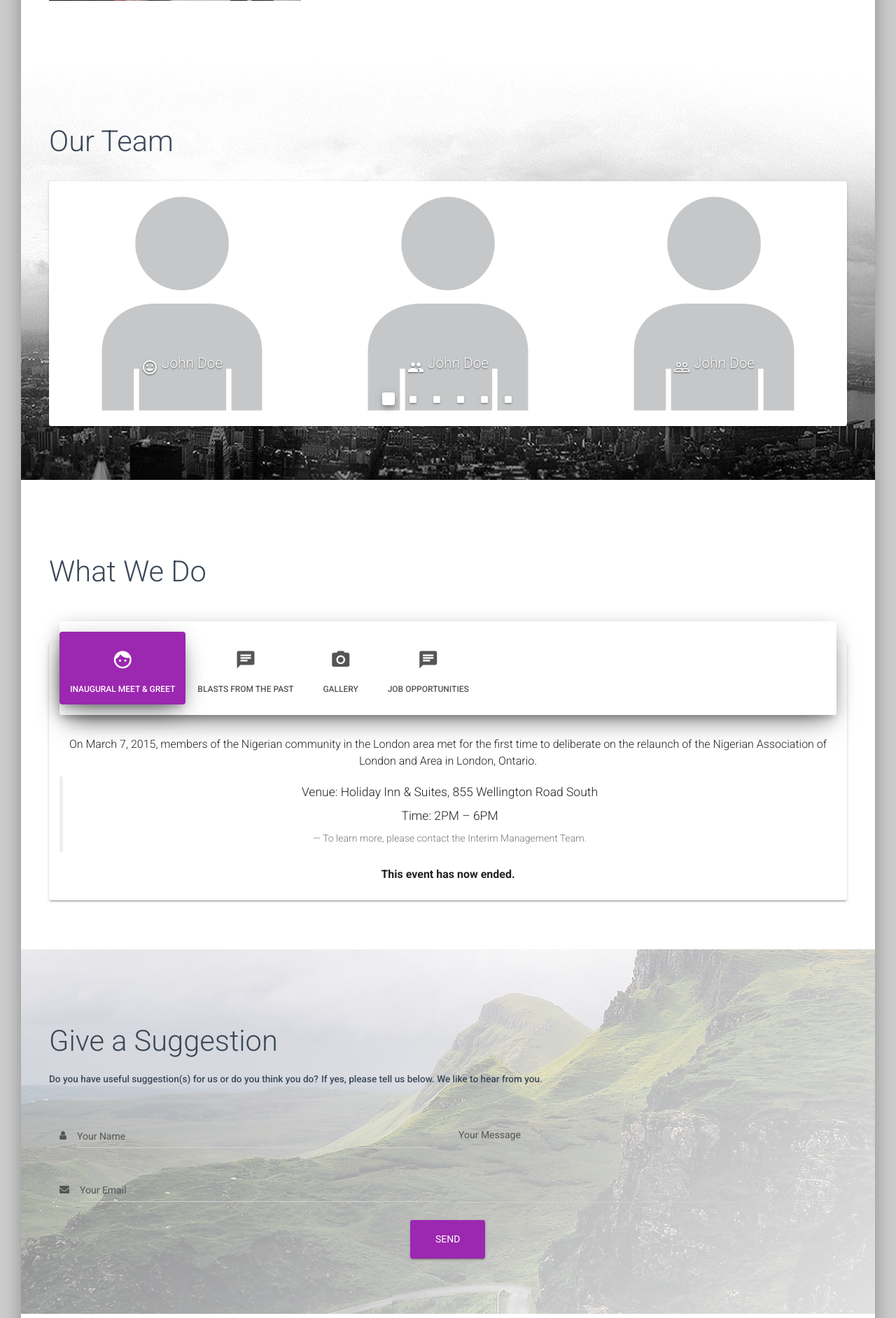
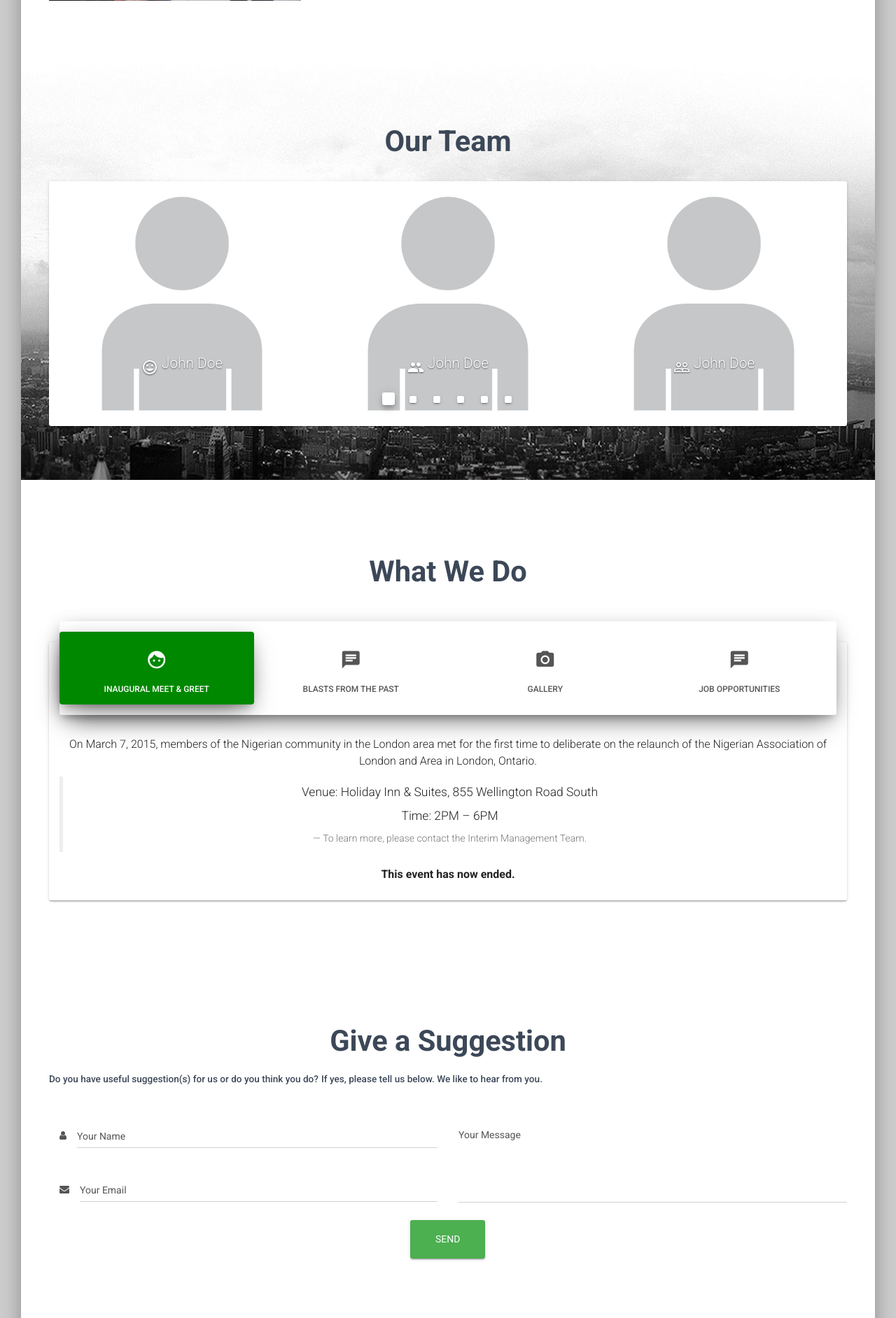
Before and after one commit to Developers-Foundation/nigerian-association, a PHP site: page / in a window 1280 px wide. Shown: the part 1116-3000 px from the top of the page at 70% size. Run offline with PHP 8.4, Linux system fonts and the light colour scheme; some libraries are stand-ins or nearby versions.

Commit message:
First comestic change (Everything is green now)

```diff
--- a/public_html/assets/css/material-kit.css
+++ b/public_html/assets/css/material-kit.css
@@ -35,7 +35,8 @@ body, h1, h2, h3, h4, h5, h6, .h1, .h2, .h3, .h4 {
 }
 
 a, a:hover, a:focus {
-    color: #9c27b0;
+    /*color: #9c27b0;*/
+    color:#46a149;
 }
 
 a .material-icons, a:hover .material-icons, a:focus .material-icons {
@@ -184,7 +185,8 @@ a .material-icons, a:hover .material-icons, a:focus .material-icons {
 .input-group-btn .btn.btn-raised.btn-primary,
 .input-group-btn .btn.btn-fab.btn-primary, .btn-group-raised
 .input-group-btn .btn.btn-primary {
-    background-color: #9c27b0;
+    /*background-color: #9c27b0;*/
+    color:#46a149;
     color: #ffffff;
 }
 
@@ -974,11 +976,14 @@ fieldset[disabled] .form-group.is-focused .radio label {
 }
 
 .radio input[type=radio]:checked ~ .check {
-    background-color: #9c27b0;
+    /*background-color: #9c27b0;*/
+    background-color: #46a149;
 }
 
 .radio input[type=radio]:checked ~ .circle {
-    border-color: #9c27b0;
+    /*
+    border-color: #9c27b0;*/
+    border-color:#46a149;
 }
 
 .radio input[type=radio]:checked ~ .check {
@@ -1232,7 +1237,8 @@ output {
 .form-control,
 .form-group .form-control {
     border: 0;
-    background-image: linear-gradient(#9c27b0, #9c27b0), linear-gradient(#D2D2D2, #D2D2D2);
+    background-image: linear-gradient(#008800, #008800), linear-gradient(#D2D2D2, #D2D2D2);
+    /*background-image: linear-gradient(#9c27b0, #9c27b0), linear-gradient(#D2D2D2, #D2D2D2);*/
     background-size: 0 2px, 100% 1px;
     background-repeat: no-repeat;
     background-position: center bottom, center calc(100% - 1px);
@@ -1319,19 +1325,22 @@ output {
 
 .form-group.is-focused .form-control {
     outline: none;
-    background-image: linear-gradient(#9c27b0, #9c27b0), linear-gradient(#D2D2D2, #D2D2D2);
+    background-image: linear-gradient(#008800, #008800), linear-gradient(#D2D2D2, #D2D2D2);
+    /*background-image: linear-gradient(#9c27b0, #9c27b0), linear-gradient(#D2D2D2, #D2D2D2);*/
     background-size: 100% 2px, 100% 1px;
     box-shadow: none;
     transition-duration: 0.3s;
 }
 
 .form-group.is-focused .form-control .material-input:after {
-    background-color: #9c27b0;
+    background-color: #008800;
+    /*background-color: #9c27b0;*/
 }
 
 .form-group.is-focused label,
 .form-group.is-focused label.control-label {
-    color: #9c27b0;
+    color:#008800;
+    /*color: #9c27b0;*/
 }
 
 .form-group.is-focused.label-placeholder label,
@@ -1830,9 +1839,14 @@ select.form-control[multiple], .form-group.is-focused select.form-control[multip
     font-size: 30px;
     padding: 15px 0;
 }
+/* this removes margin-left 2px from bootstrap*/
+.nav-pills>li+li {
+    margin-left: 0px;
+}
 
 .nav-pills > li.active > a, .nav-pills > li.active > a:focus, .nav-pills > li.active > a:hover {
-    background-color: #9c27b0;
+    background-color: #008800;
+    /*background-color: #9c27b0;*/
     color: #FFFFFF;
     box-shadow: 0 16px 38px -12px rgba(0, 0, 0, 0.56), 0 4px 25px 0px rgba(0, 0, 0, 0.12), 0 8px 10px -5px rgba(0, 0, 0, 0.2);
 }
@@ -2087,7 +2101,9 @@ legend {
 }
 
 .navbar, .navbar.navbar-default {
-    background-color: #9c27b0;
+    background-color: #008800;
+    /*background-color: #46a149;*/
+    /*background-color: #9c27b0;*/
     color: #ffffff;
 }
 
@@ -2611,6 +2627,8 @@ h1, .h1 {
 }
 
 h2, .h2 {
+    /*changed the text to be located at the centre*/
+    text-align: center;
     font-size: 2.6em;
 }
 
@@ -2657,7 +2675,8 @@ h6, .h6 {
 }
 
 .nav-tabs {
-    background: #9c27b0;
+    background-color: #008800;
+   /* background: #9c27b0;*/
     border: 0;
     border-radius: 3px;
     padding: 0 15px;
@@ -3070,7 +3089,8 @@ h6, .h6 {
 }
 
 .panel.panel-primary > .panel-heading {
-    background-color: #9c27b0;
+    background-color: #008800;
+    /*background-color: #9c27b0;*/
 }
 
 .panel.panel-success > .panel-heading {
--- a/public_html/gallery.html
+++ b/public_html/gallery.html
@@ -1,4 +1,4 @@
-<div class="header header-filter" style="background-image: url('assets/img/bg5.jpg'); height: 300px !important;">
+<div class="header header-filter" style="background-image: url('assets/img/bg6.jpg'); height: 400px !important;">
     <div class="container">
         <div class="row">
             <div class="col-md-8 col-md-offset-2">
--- a/public_html/index2.php
+++ b/public_html/index2.php
@@ -1,4 +1,4 @@
-<div class="header header-filter" style="background-image: url('assets/img/bg5.jpg');">
+<div class="header " style="background-image: url('assets/img/bg6.jpg');">
     <div class="container">
         <div class="row">
             <div class="col-md-8 col-md-offset-2">
@@ -15,7 +15,7 @@
     <div class="section">
         <div class="container">
             <div class="title">
-                <h2>Who We Are</h2>
+                <h2><strong>Who We Are</strong></h2>
             </div>
             <div class="row">
                 <div class="col-md-4">
@@ -35,7 +35,7 @@
     <div class="section" style="background-image: url('assets/img/city.jpg')">
         <div class="container">
             <div class="title">
-                <h2>Our Team</h2>
+                <h2><Strong>Our Team</Strong></h2>
             </div>
             <div class="row">
                 <div class="col-md-12">
@@ -142,7 +142,7 @@
     <div class="section">
         <div class="container">
             <div class="title">
-                <h2>What We Do</h2>
+                <h2><strong>What We Do</strong></h2>
             </div>
             <div class="row">
                 <div class="col-md-12">
@@ -153,26 +153,26 @@
                             <div class="nav-tabs-navigation">
                                 <div class="nav-tabs-wrapper">
                                     <ul class="nav nav-pills" data-tabs="tabs">
-                                        <li class="active">
+                                        <li class="active" style="width: 25%">
                                             <a href="#item1" data-toggle="tab">
                                                 <i class="material-icons">face</i>
                                                 Inaugural Meet & Greet
                                             </a>
                                         </li>
-                                        <li>
+                                        <li style="width: 25%">
                                             <a href="#item2" data-toggle="tab">
                                                 <i class="material-icons">chat</i>
                                                 Blasts from the Past
                                             </a>
                                         </li>
-                                        <li>
+                                        <li style="width: 25%">
                                             <a href="#item3" data-toggle="tab">
                                                 <i class="material-icons">photo_camera</i>
                                                 Gallery
                                             </a>
 
                                         </li>
-                                        <li>
+                                        <li style="width: 25%">
                                             <a href="#item4" data-toggle="tab">
                                                 <i class="material-icons">chat</i>
                                                 Job Opportunities
@@ -233,10 +233,10 @@
         </div>
     </div>
 
-    <div class="section suggestion-section header-filter" style="background-image: url(assets/img/bg3.jpeg);">
+    <div class="section suggestion-section header-filter" style="width: 100% background-image: url(assets/img/bg3.jpeg) ;">
         <div class="container">
             <div class="title">
-                <h2>Give a Suggestion</h2>
+                <h2><strong>Give a Suggestion</strong></h2>
                 <small>Do you have useful suggestion(s) for us or do you think you do?</small>
                 <small>If yes, please tell us below. We like to hear from you.</small>
             </div>
@@ -261,7 +261,7 @@
                                       rows="5"></textarea>
                     </div>
                     <div class="col-md-12 text-center">
-                        <button class="btn btn-raised btn-primary btn-lg">Send</button>
+                        <button class="btn btn-raised btn-success btn-lg">Send</button>
                     </div>
                 </form>
             </div>
@@ -271,7 +271,7 @@
     <div class="section">
         <div class="container">
             <div class="title">
-                <h2>Find Us Here</h2>
+                <h2><strong>Find Us Here</strong></h2>
                 <small>Lorem ipsum dolor sit amet, consectetur adipiscing elit. Maecenas quis elementum est.
                     Vestibulum nec orci eu ipsum imperdiet mattis.
                 </small>
```
Also changed, not shown: 2 other files.
